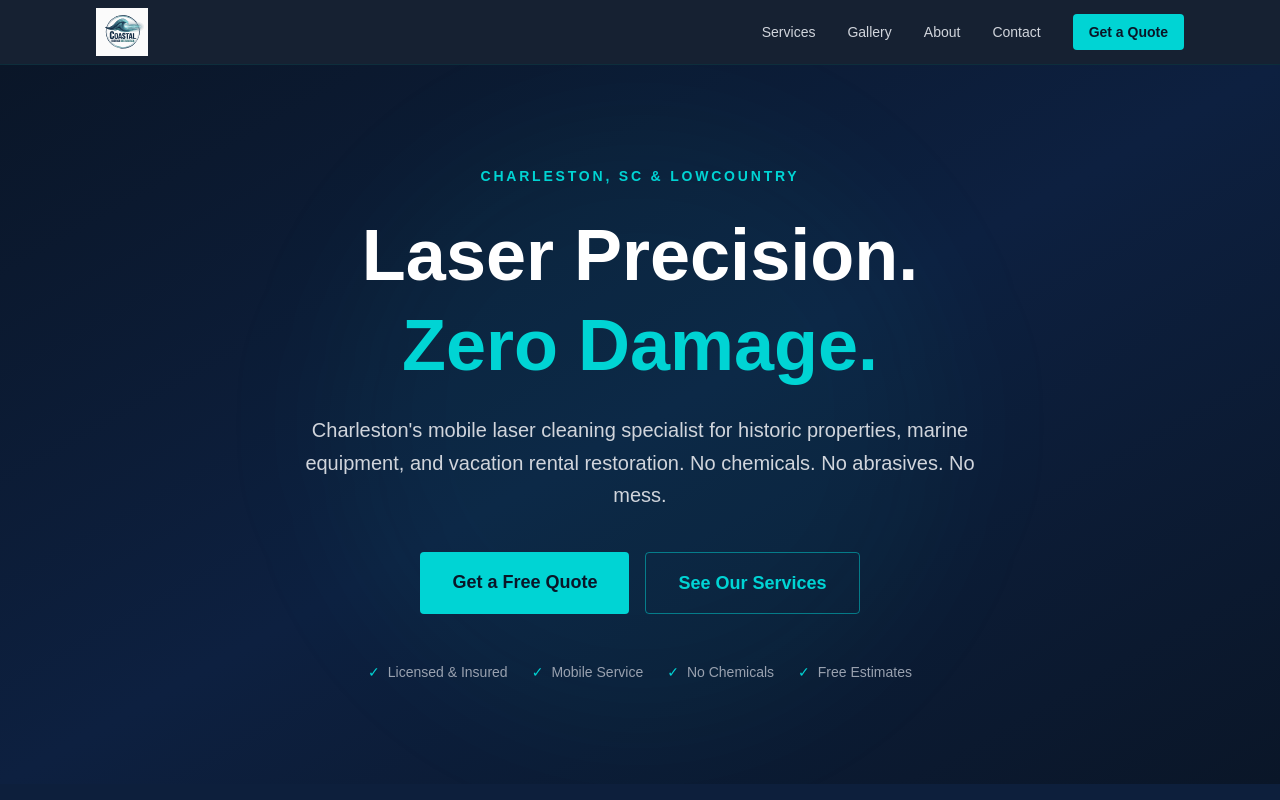
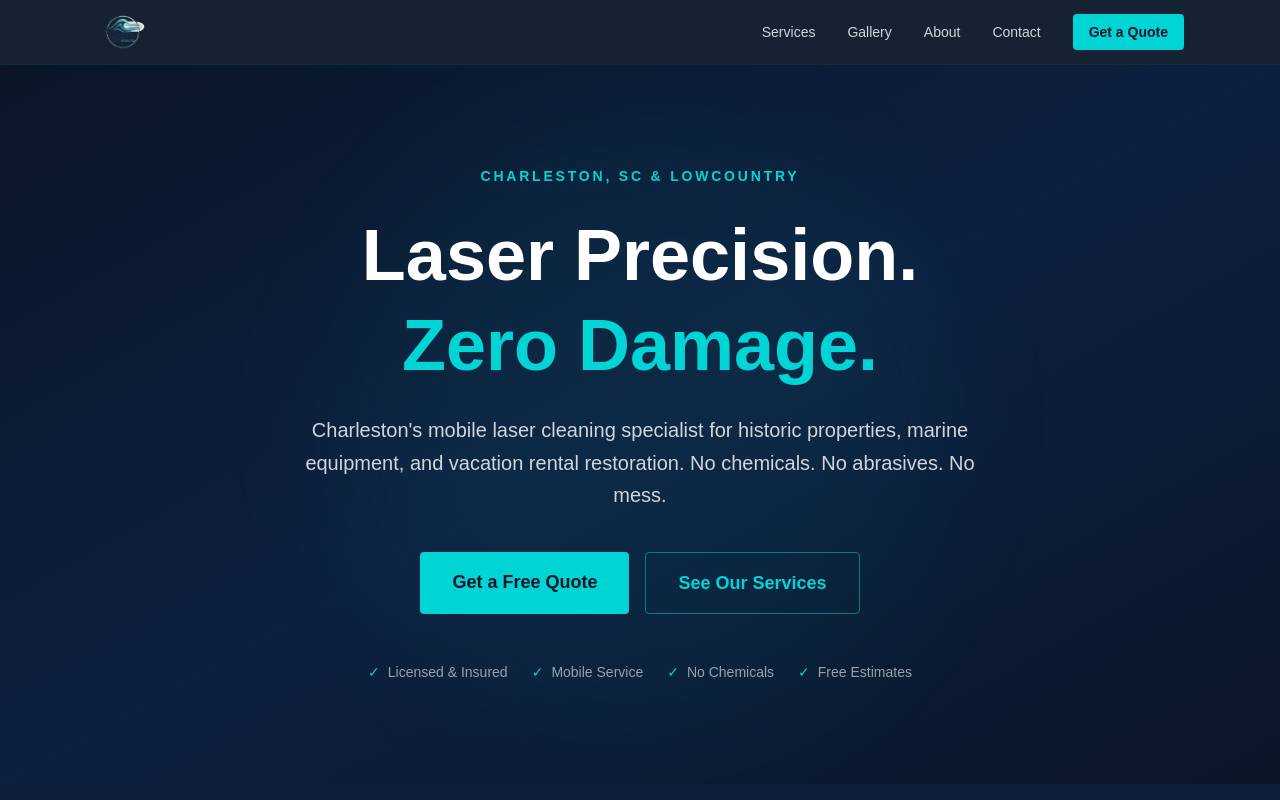
Before and after one commit to coastalsurfacerestoration1/coastal-surface-restoration, a Next.js app: page / in a window 1280 px wide. Shown: the top 800 px of the page. Built offline with nearby package versions, Linux system fonts and the light colour scheme.

Commit message:
use transparent background logo in header and favicon

```diff
--- a/app/components/Header.tsx
+++ b/app/components/Header.tsx
@@ -26,7 +26,7 @@ export default function Header() {
           {/* Logo */}
           <Link href="/" className="flex items-center">
             <Image
-              src="/Small.svg"
+              src="/Small-removebg-preview.png"
               alt="Coastal Surface Restoration"
               width={52}
               height={52}
--- a/app/layout.tsx
+++ b/app/layout.tsx
@@ -21,7 +21,7 @@ export const metadata: Metadata = {
   description:
     "Charleston's mobile laser cleaning specialist for historic, marine, and property restoration. No chemicals, no damage, no mess.",
   icons: {
-    icon: '/Small.svg',
+    icon: '/Small-removebg-preview.png',
   },
 };
 
```
Also changed, not shown: public/Small-removebg-preview.png (added), public/Small.svg (deleted).
